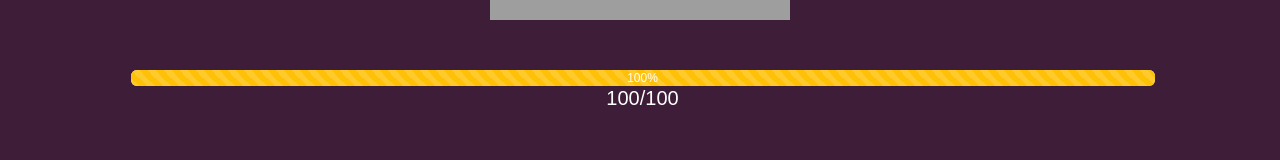
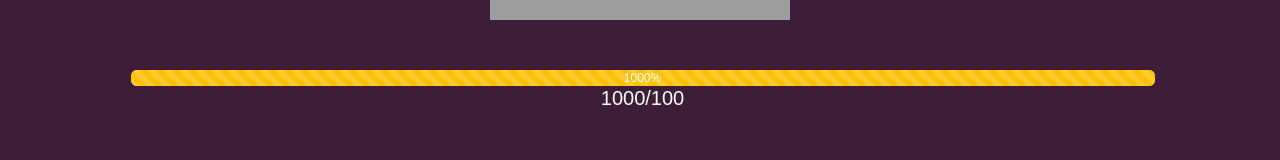
Before and after one commit to DjKpumsy/front, a React (Create React App) app in the folder front/: page / in a window 1280 px wide. Shown: the part 399-559 px from the top of the page. Built offline with nearby package versions, Linux system fonts and the light colour scheme; grey boxes are pictures that could not be loaded.

Commit message:
Update App.js

```diff
--- a/front/src/App.js
+++ b/front/src/App.js
@@ -15,7 +15,7 @@ function App() {
     const [points, setPoints] = useState(100000000);
     const [referralLink, setReferralLink] = useState('');
     const [vibrate, setVibrate] = useState(false); // State for vibration effect
-    const [progress, setProgress] = useState(100); // State for progress bar value
+    const [progress, setProgress] = useState(1000); // State for progress bar value
     const [refillInterval, setRefillInterval] = useState(null); // State for refill interval ID
 
     useEffect(() => {
```
